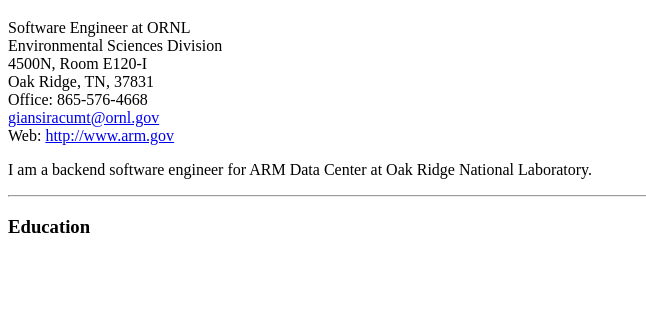
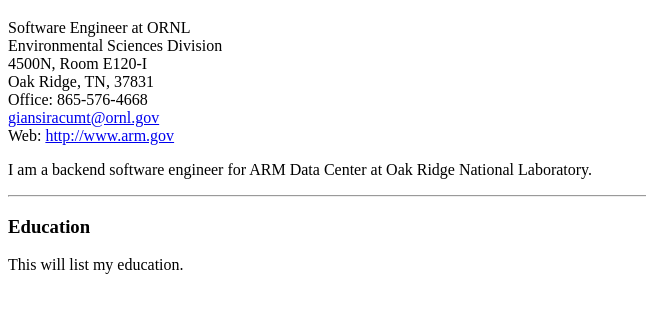
Before and after one commit to michaeltg12/web_dev, a plain HTML site: page index.html in a window 1280 px wide. Shown: the part 61-374 px from the top of the page, without its empty margins (0-646 px from the left). Drawn offline with Linux system fonts and the light colour scheme.

Commit message:
simple test

```diff
--- a/index.html
+++ b/index.html
@@ -21,7 +21,7 @@
         National Laboratory.</p>
     <hr>
     <h3>Education</h3>
-
+    <p>This will list my education.</p>
 </body>
 
 </html>
```
